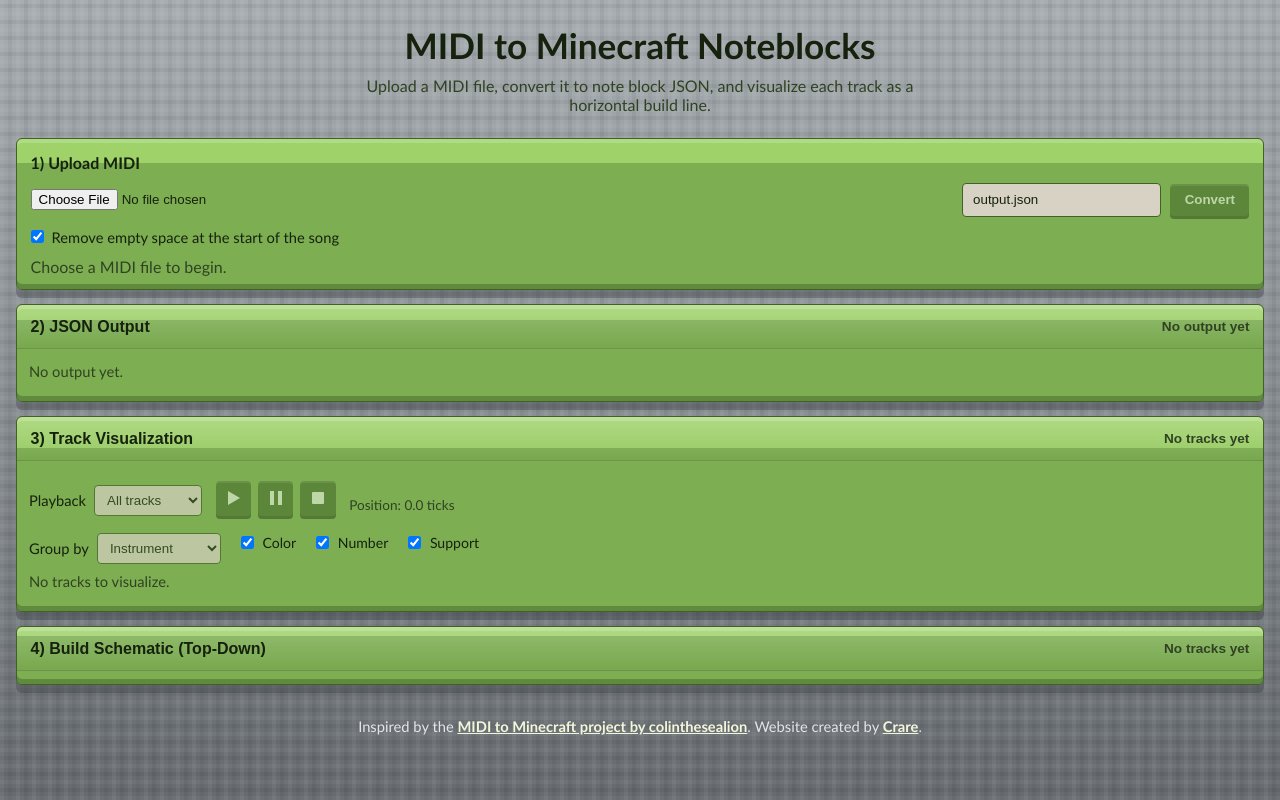
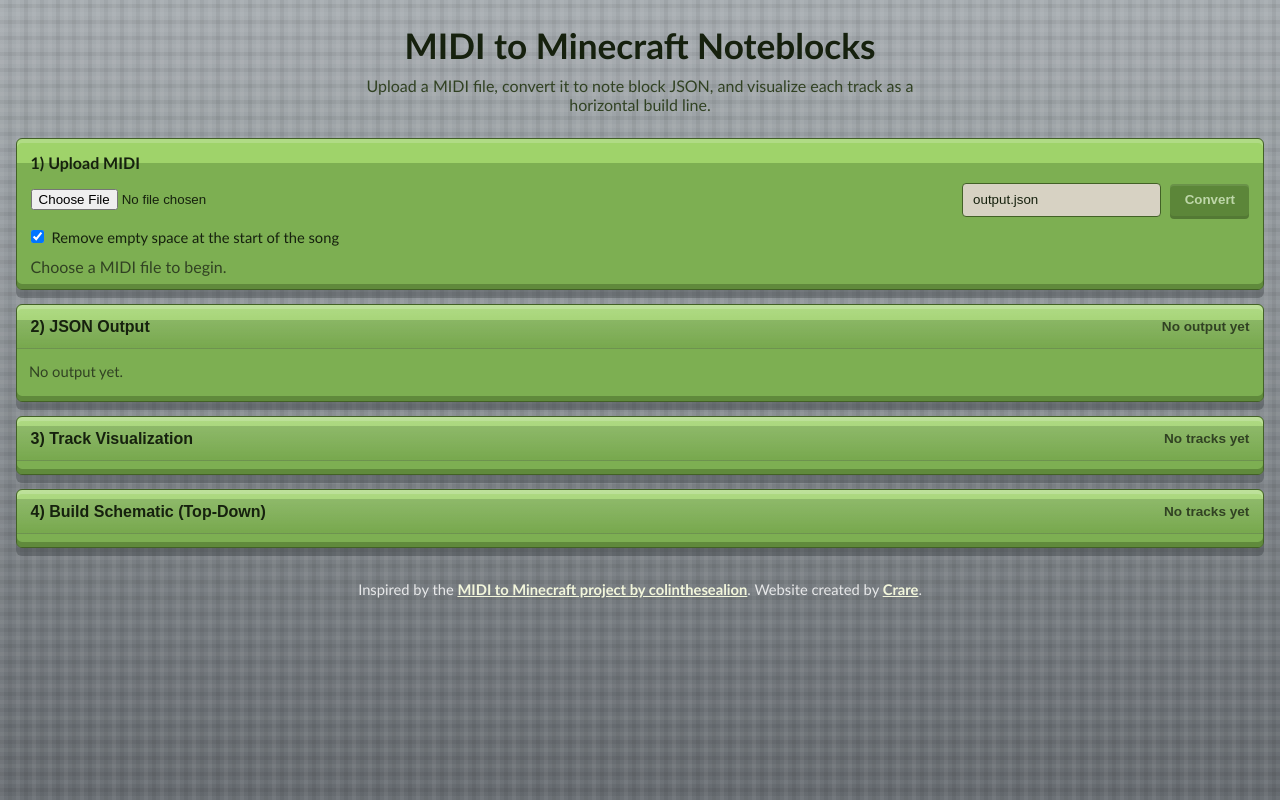
Before and after one commit to Crare/midi-to-minecraft, a React (Vite) app in the folder webapp/: page / in a window 1280 px wide. Built offline with nearby package versions, Linux system fonts and the light colour scheme.

Commit message:
hide visualization inputs when collapsed

```diff
--- a/webapp/src/components/VisualizationPanel/index.jsx
+++ b/webapp/src/components/VisualizationPanel/index.jsx
@@ -388,7 +388,8 @@ export default function VisualizationPanel({ trackEvents }) {
               : `Show ${visibleTracks.length} lane(s)`}
         </span>
       </button>
-      <div className="panel-body">
+      {tracksOpen ? (
+        <div className="panel-body">
         <div className="playback-controls">
           <label className="option-row option-row-stacked">
             <span>Playback</span>
@@ -462,8 +463,7 @@ export default function VisualizationPanel({ trackEvents }) {
             ? 'No tracks to visualize.'
             : `${visibleTracks.length} ${viewMode === viewModes.track ? 'track' : 'instrument'} lane(s) ready. Scroll horizontally for long tracks.`}
         </p>
-        {tracksOpen ? (
-          <div className="track-area">
+        <div className="track-area">
             <div className="track-scroll-column">
               <div className="track-scroll-proxy-top" ref={topScrollRef}>
                 <div className="track-scroll-spacer" style={{ width: `${timelineUnitCount * trackUnitSize}px` }} />
@@ -544,8 +544,8 @@ export default function VisualizationPanel({ trackEvents }) {
               </DragScrollArea>
             </div>
           </div>
-        ) : null}
-      </div>
+        </div>
+      ) : null}
     </section>
   );
 }
```
